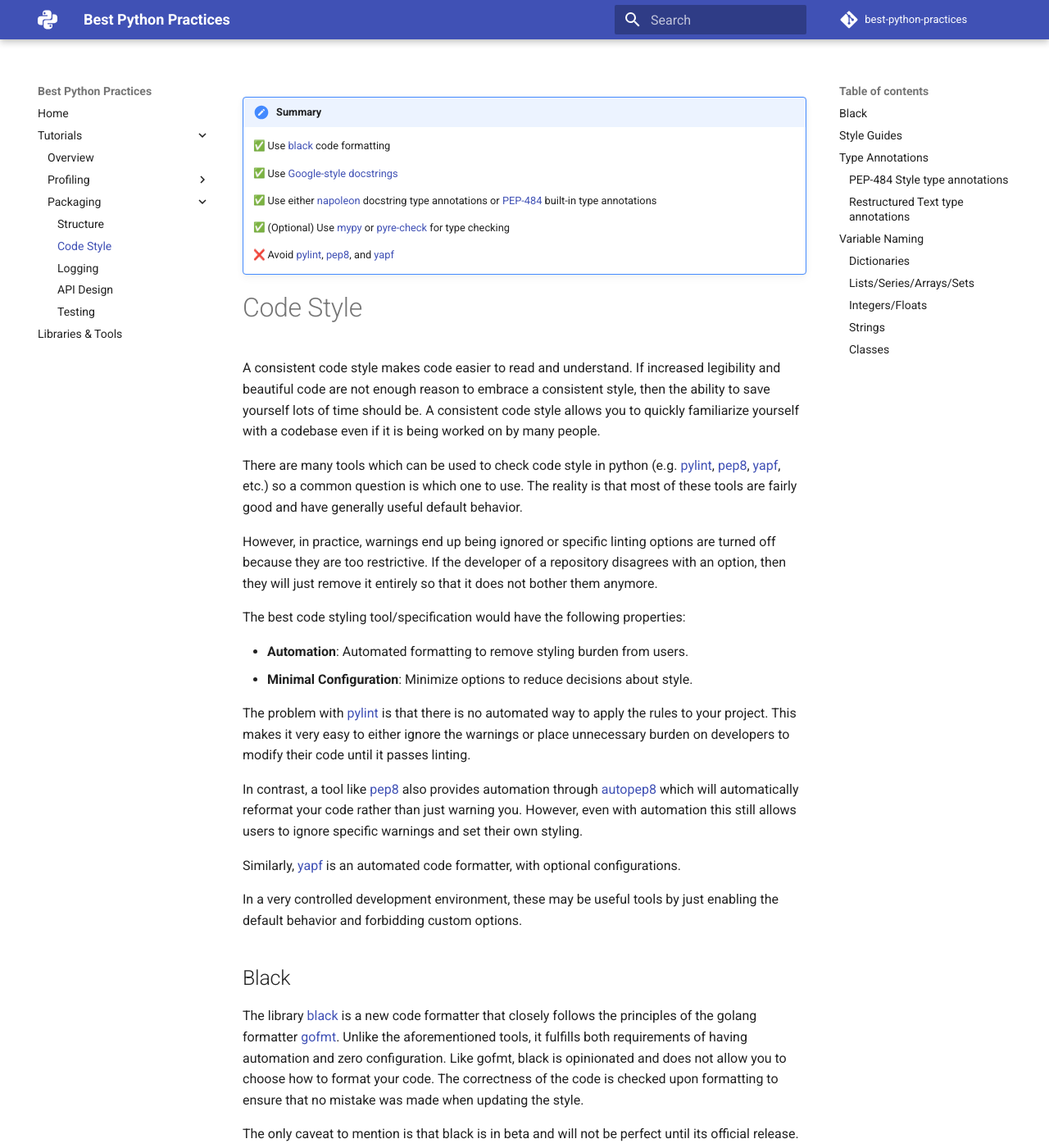
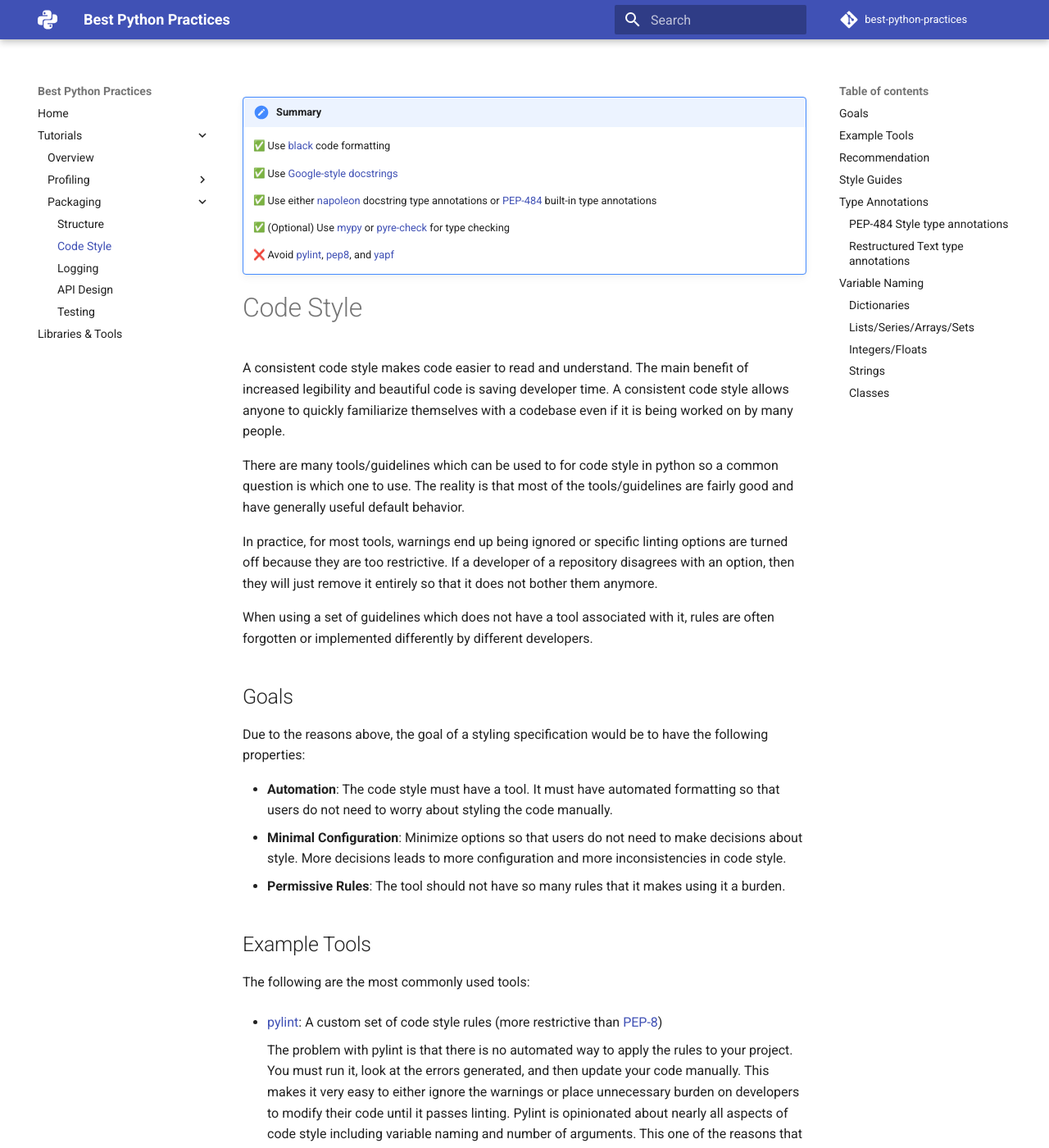
Before and after one commit to felixgao/python-best-practices, an MkDocs documentation site: the page built from docs/tutorials/packaging/code_style.md, in a window 1280 px wide and 1400 px high. Shown: the whole window at 82% size. Built offline with MkDocs 1.6.1 and Material for MkDocs 9.7.7, drawn with Linux system fonts in a browser that asks for light colours; emoji names are drawn with the system emoji font; some of the changed text lies outside the part shown.

Commit message:
Updated code style guide to have more clear structure

```diff
--- a/docs/tutorials/packaging/code_style.md
+++ b/docs/tutorials/packaging/code_style.md
@@ -13,44 +13,79 @@
 
 # Code Style
 
-A consistent code style makes code easier to read and understand. If increased
-legibility and beautiful code are not enough reason to embrace a consistent
-style, then the ability to save yourself lots of time should be. A consistent
-code style allows you to quickly familiarize yourself with a codebase even if
-it is being worked on by many people.
+A consistent code style makes code easier to read and understand. The main
+benefit of increased legibility and beautiful code is saving developer time. A
+consistent code style allows anyone to quickly familiarize themselves with a
+codebase even if it is being worked on by many people.
 
-There are many tools which can be used to check code style in python
-(e.g. [pylint], [pep8], [yapf], etc.) so a common question is which one to use.
-The reality is that most of these tools are fairly good and have generally
-useful default behavior.
+There are many tools/guidelines which can be used to for code style in python
+so a common question is which one to use. The reality is that most of the
+tools/guidelines are fairly good and have generally useful default behavior.
 
-However, in practice, warnings end up being ignored or specific linting options
-are turned off because they are too restrictive. If the developer of a
-repository disagrees with an option, then they will just remove it entirely so
-that it does not bother them anymore.
+In practice, for most tools, warnings end up being ignored or specific
+linting options are turned off because they are too restrictive. If a developer
+of a repository disagrees with an option, then they will just remove it
+entirely so that it does not bother them anymore.
 
-The best code styling tool/specification would have the following properties:
+When using a set of guidelines which does not have a tool associated with it,
+rules are often forgotten or implemented differently by different developers.
 
-- **Automation**: Automated formatting to remove styling burden from users.
-- **Minimal Configuration**: Minimize options to reduce decisions about style.
+## Goals
 
-The problem with [pylint] is that there is no automated way to apply the rules
-to your project. This makes it very easy to either ignore the warnings or place
-unnecessary burden on developers to modify their code until it passes linting.
+Due to the reasons above, the goal of a styling specification would be to
+have the following properties:
 
-In contrast, a tool like [pep8] also provides automation through [autopep8]
-which will automatically reformat your code rather than just warning you.
-However, even with automation this still allows users to ignore specific
-warnings and set their own styling.
+- **Automation**: The code style must have a tool. It must have automated
+    formatting so that users do not need to worry about styling the code
+    manually.
+- **Minimal Configuration**: Minimize options so that users do not need to make
+    decisions about style. More decisions leads to more configuration and more
+    inconsistencies in code style.
+- **Permissive Rules**: The tool should not have so many rules that it makes
+    using it a burden.
 
-Similarly, [yapf] is an automated code formatter, with optional configurations.
+## Example Tools
 
-In a very controlled development environment, these may be useful tools by just
+The following are the most commonly used tools:
+
+- [pylint]: A custom set of code style rules (more restrictive than [PEP-8])
+
+    The problem with pylint is that there is no automated way to apply the
+    rules to your project. You must run it, look at the errors generated, and
+    then update your code manually. This makes it very easy to either ignore
+    the warnings or place unnecessary burden on developers to modify their code
+    until it passes linting. Pylint is opinionated about nearly all aspects of
+    code style including variable naming and number of arguments. This one of
+    the reasons that it is so common to see custom `pylint.rc` files in
+    repositories with specific errors turned off.
+
+- [pep8]: A code style checker that follows the official [PEP-8] style.
+
+    In contrast to pylint, this style provides automation through [autopep8]
+    which will automatically reformat your code rather than just warning you.
+    This tools will only reformat code if the code results in a linting error,
+    otherwise the code will not be touched. Even with automation this still
+    allows users to ignore specific warnings and set their own styling.
+
+- [yapf]: An automated code formatter that follows [PEP-8] style.
+
+    Unlike [autopep8] this does not not only remove linting errors, but rather
+    reformats all code in an opinionated style (which is [PEP-8] compliant).
+    Like the previous code stylers, this allows for a huge amount of
+    configuration and even allows you to swap out code style entirely.
+
+- [black] An automated code formatter with no configuration options.
+
+    A huge benefit of black is that unlike the previously mentioned tools this
+    does not have formatting options. Black does not strictly follow
+    [PEP-8] guidelines but is generally compliant.
+
+In a very controlled development environment, each may be useful tools by just
 enabling the default behavior and forbidding custom options.
 
-## Black
+## Recommendation
 
-The library [black] is a new code formatter that closely follows the principles
+The [black] library is a new code formatter that closely follows the principles
 of the golang formatter [gofmt]. Unlike the aforementioned tools, it fulfills
 both requirements of having automation and zero configuration. Like gofmt, black
 is opinionated and does not allow you to choose how to format your code. The
```
